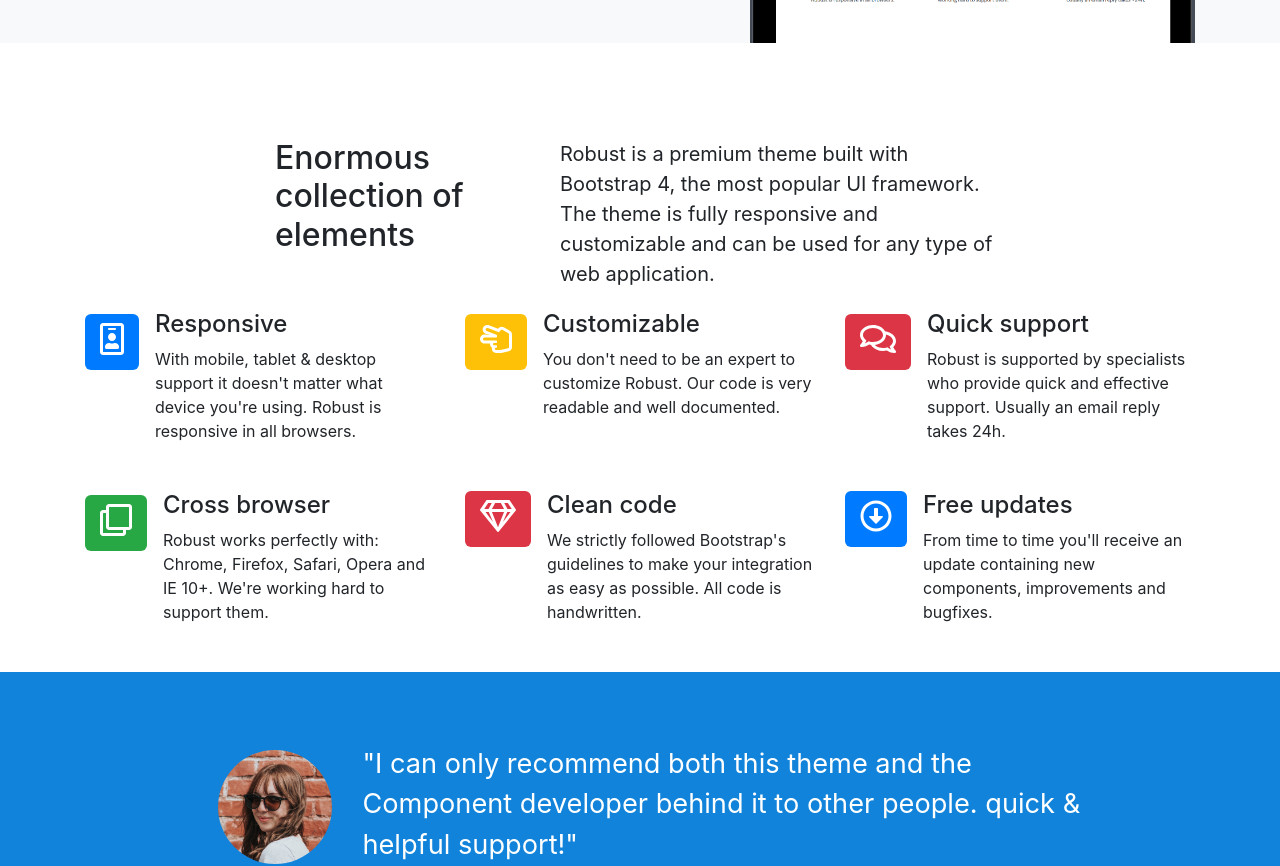
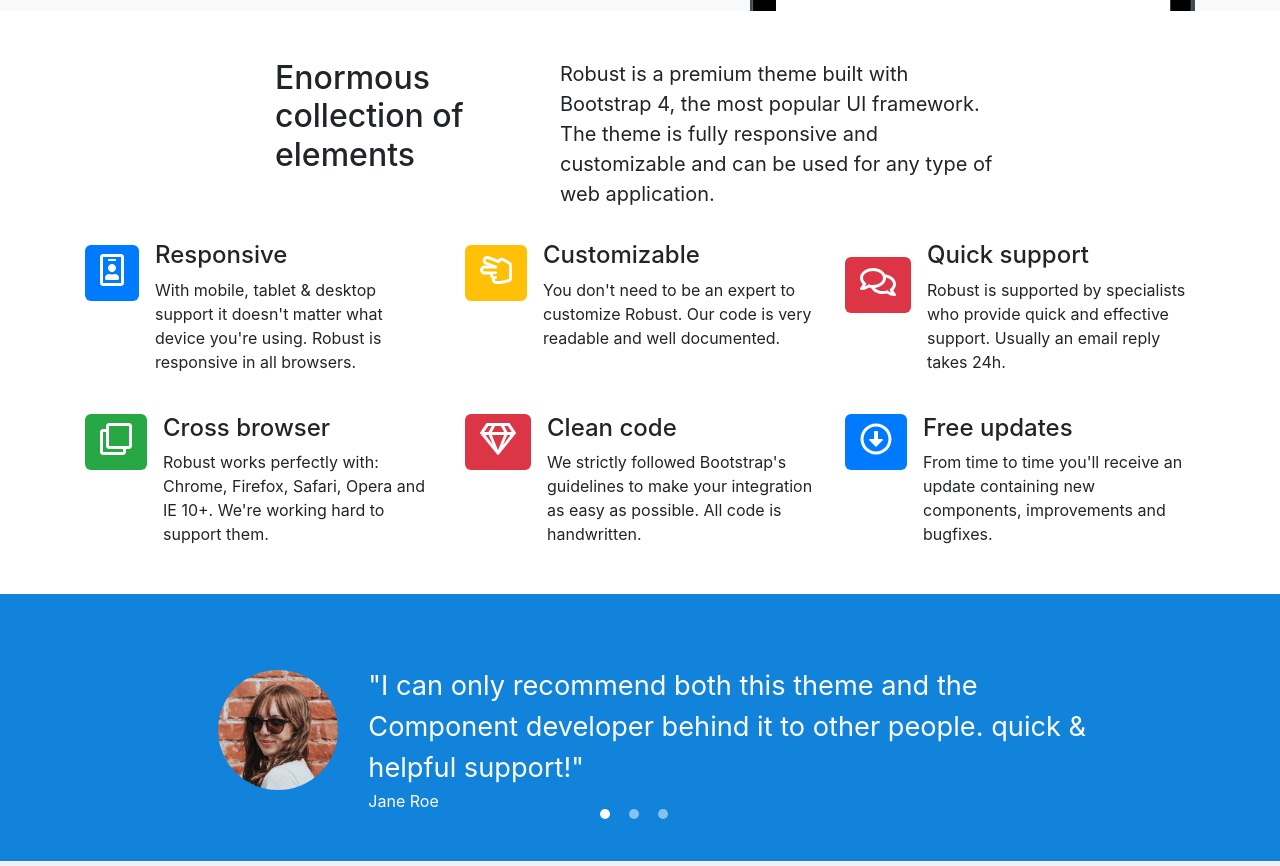
Before and after one commit to KingsLayerHN/lanning-page, a React (Create React App) app: page / in a window 1280 px wide. Shown: the part 1940-2806 px from the top of the page. Built offline with nearby package versions, Linux system fonts and the light colour scheme.

Commit message:
terminando responsive

```diff
--- a/src/components/Carrousel.js
+++ b/src/components/Carrousel.js
@@ -18,8 +18,8 @@
                         <div className="carousel-inner" role="listbox">
                             <div className="carousel-item active">
                                 <div className="row align-items-center">
-                                    <img className="col-md-2 offset-2  img1" alt="img-girl" src={girl}></img>
-                                    <div className="col-md-7 text-white">
+                                    <img className="col-md-2 offset-md-2 col-sm-5 col-xs-6 img1" alt="img-girl" src={girl}></img>
+                                    <div className="col-md-7 col-sm-7 col-xs-6 text-white">
                                         <p className="blockquote">
                                             "I can only recommend both this theme and the Component
                                             developer behind it to other people. quick & helpful support!"
--- a/src/components/Discover.js
+++ b/src/components/Discover.js
@@ -24,8 +24,8 @@
                     </div>
                 </div>
                 <div className="container">
-                    <div className="row mt-5">
-                        <div className="col-md-4 col-sm-12">
+                    <div className="row">
+                        <div className="col-md-4 col-sm-12 mb-3">
                             <div className="content-landing">
                                 <a href="">
                                     <img className="img-fluid img-landing" alt="img esponsive" src={landing}></img>
@@ -40,7 +40,7 @@
                                 <a className="explore-pages" href="">Explore Pages</a>
                             </div>
                         </div>
-                        <div className="col-md-4 col-sm-12">
+                        <div className="col-md-4 col-sm-12 mb-3">
                             <div className="content-dashboard">
                                 <a href="">
                                     <img className="img-fluid img-dashboard" alt="img responsive" src={dashboard}></img>
--- a/src/components/Elements.js
+++ b/src/components/Elements.js
@@ -7,8 +7,8 @@
 
             <div className="bg-elements">
                 <div className="container">
-                    <div className="row mt-5">
-                        <div className="col-md-3 offset-2 mt-5 mb-5">
+                    <div className="row mb-3">
+                        <div className="col-md-3 offset-md-2 mt-5">
                             <h2>
                                 Enormous collection of elements
                             </h2>
@@ -22,7 +22,7 @@
                     </div>
                     <div className="icon-container">
                         <div className="row">
-                            <div className="col-md-4 media mt-0">
+                            <div className="col-md-4 media mt-0 mb-3">
                                 <div className="icon bg-primary mr-3 mt-1">
                                     <FontAwesomeIcon icon={['far','id-badge']} />
                                 </div>
@@ -36,7 +36,7 @@
                                     responsive in all browsers.
                                 </div>
                             </div>
-                            <div className="col-md-4 media mt-0">
+                            <div className="col-md-4 media mt-0 mb-3">
                                 <div className="icon bg-warning mr-3 mt-1">
                                     <FontAwesomeIcon icon={['far','hand-scissors']} />
                                 </div>
@@ -49,8 +49,8 @@
                                     readable and well documented.
                                 </div>
                             </div>
-                            <div className="col-md-4 media">
-                                <div className="icon bg-danger mr-3 mt-1">
+                            <div className="col-md-4 media mb-4">
+                                <div className="icon bg-danger mr-3 mt-3">
                                     <FontAwesomeIcon icon={['far','comments']} />
                                 </div>
                                 <div className="media-body">
@@ -63,9 +63,9 @@
                                 </div>
                             </div>
                         </div>
-                        <div className="row">
-                            <div className="col-md-4 media mt-5">
-                                <div className="icon bg-success mr-3 mt-1">
+                        <div className="row pb-5">
+                            <div className="col-md-4 media mt-3">
+                                <div className="icon bg-success mr-3">
                                     <FontAwesomeIcon icon={['far','clone']} />
                                 </div>
                                 <div className="media-body">
@@ -77,7 +77,7 @@
                                     We're working hard to support them.
                                 </div>
                             </div>
-                            <div className="col-md-4 media mt-5 mb-5">
+                            <div className="col-md-4 media mt-3">
                                 <div className="icon bg-danger mr-3">
                                     <FontAwesomeIcon icon={['far', 'gem']} />
                                 </div>
@@ -90,7 +90,7 @@
                                     All code is handwritten.
                                 </div>
                             </div>
-                            <div className="col-md-4 media mt-5">
+                            <div className="col-md-4 media mt-3">
                                 <div className="icon bg-primary mr-3">
                                     <FontAwesomeIcon icon={['far','arrow-alt-circle-down']} />
                                 </div>
--- a/src/index.css
+++ b/src/index.css
@@ -38,8 +38,8 @@
     .navbar{
         background: rgba(0,0,0,.65);
     }
+
 }
-
 
 .explore-pages{
     text-decoration: none;
@@ -69,11 +69,6 @@
     color: #FFF;
     text-align: center;
     padding: 2px 15px 6px 15px;
-}
-.img1 {
-    border-radius: 100%;
-    max-width: 11% !important;
-    margin-bottom: 20px;;
 }
 
 .bg-blue{
@@ -123,3 +118,10 @@
 .text-footer{
     font-size: 75%;
 }
+
+.img1 {
+    border-radius: 100%;
+    max-width: 150px !important;
+    margin-bottom: 20px;
+    margin-left: 1rem;
+}
```
